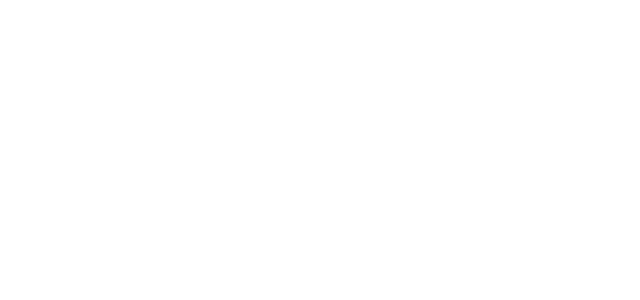
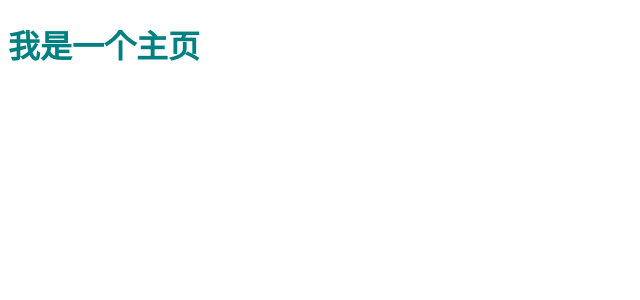
Before and after one commit to HaoLinDd/admin-vue, a Vue app: page / in a window 1280 px wide. Shown: the top 300 px of the page, without its empty margins (0-640 px from the left). Built offline with nearby package versions, Linux system fonts and the light colour scheme; the HTML template or start-up script is replaced by a standard one.

Commit message:
添加一个home组件（登录成功之后跳转到主页模块）

```diff
--- /dev/null
+++ b/src/components/home/home.vue
@@ -0,0 +1,23 @@
+<template>
+  <div>
+    <h1>我是一个主页</h1>
+    <router-view></router-view>
+  </div>
+</template>
+
+<script>
+import Login from '../login/login'
+
+export default {
+  components:{
+    Login
+  }
+
+}
+</script>
+
+<style>
+h1 {
+color: teal;
+}
+</style>
--- a/src/components/login/script.js
+++ b/src/components/login/script.js
@@ -17,7 +17,8 @@ export default {
           const { data, meta } = res.data
           const { msg, status } = meta
           if (status === 200) {
-            window.alert(data)
+            console.log(data)
+            this.$router.push('/')
           } else if (status === 400) {
             window.alert(msg)
           }
--- a/src/router.js
+++ b/src/router.js
@@ -1,6 +1,7 @@
 import Vue from 'vue'
 import Router from 'vue-router'
 import Login from '@/components/login/login'
+import Home from '@/components/home/home'
 
 Vue.use(Router)
 
@@ -9,6 +10,10 @@ export default new Router({
   base: process.env.BASE_URL,
   routes: [
     {
+      path: '/',
+      component: Home
+    },
+    {
       path: '/login',
       component: Login
     }
```
